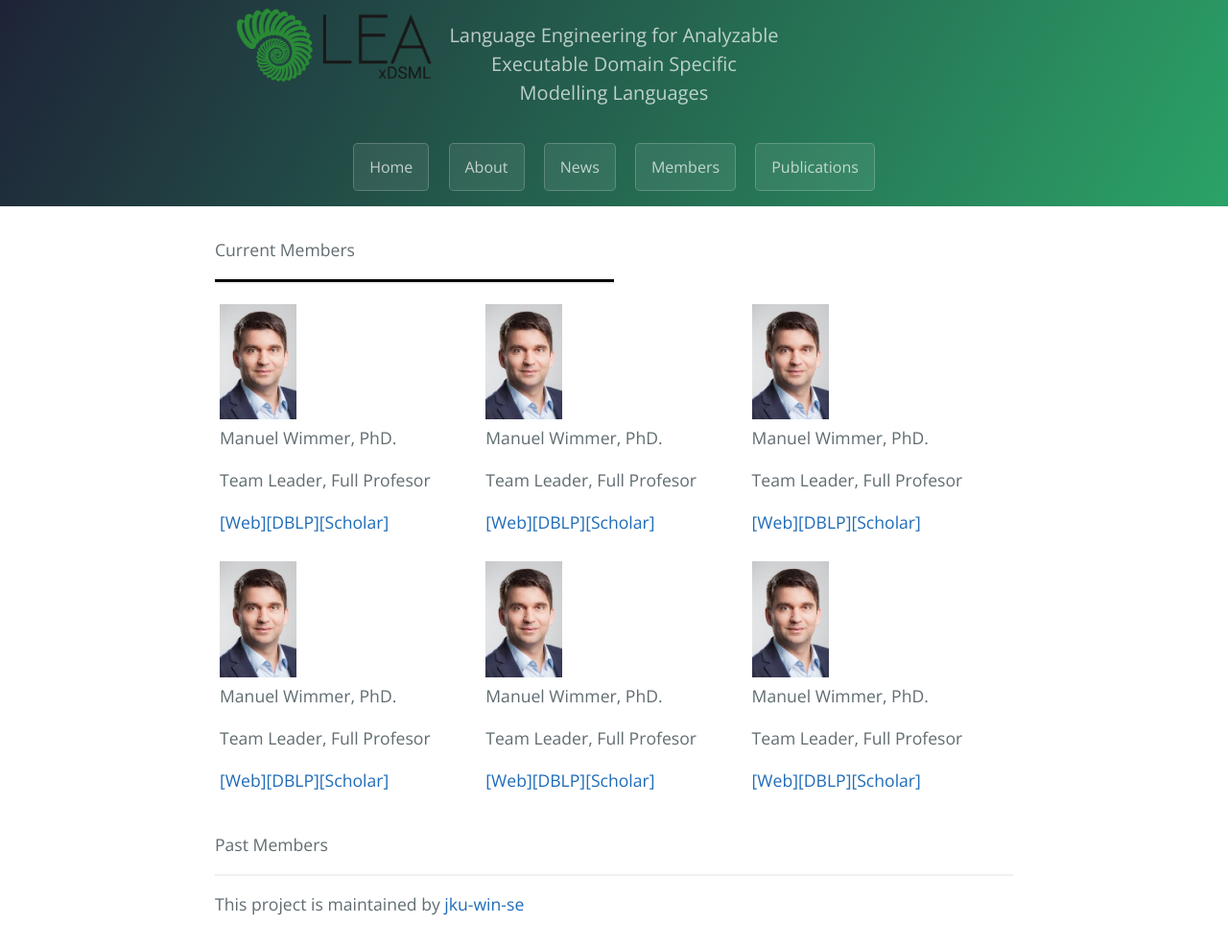
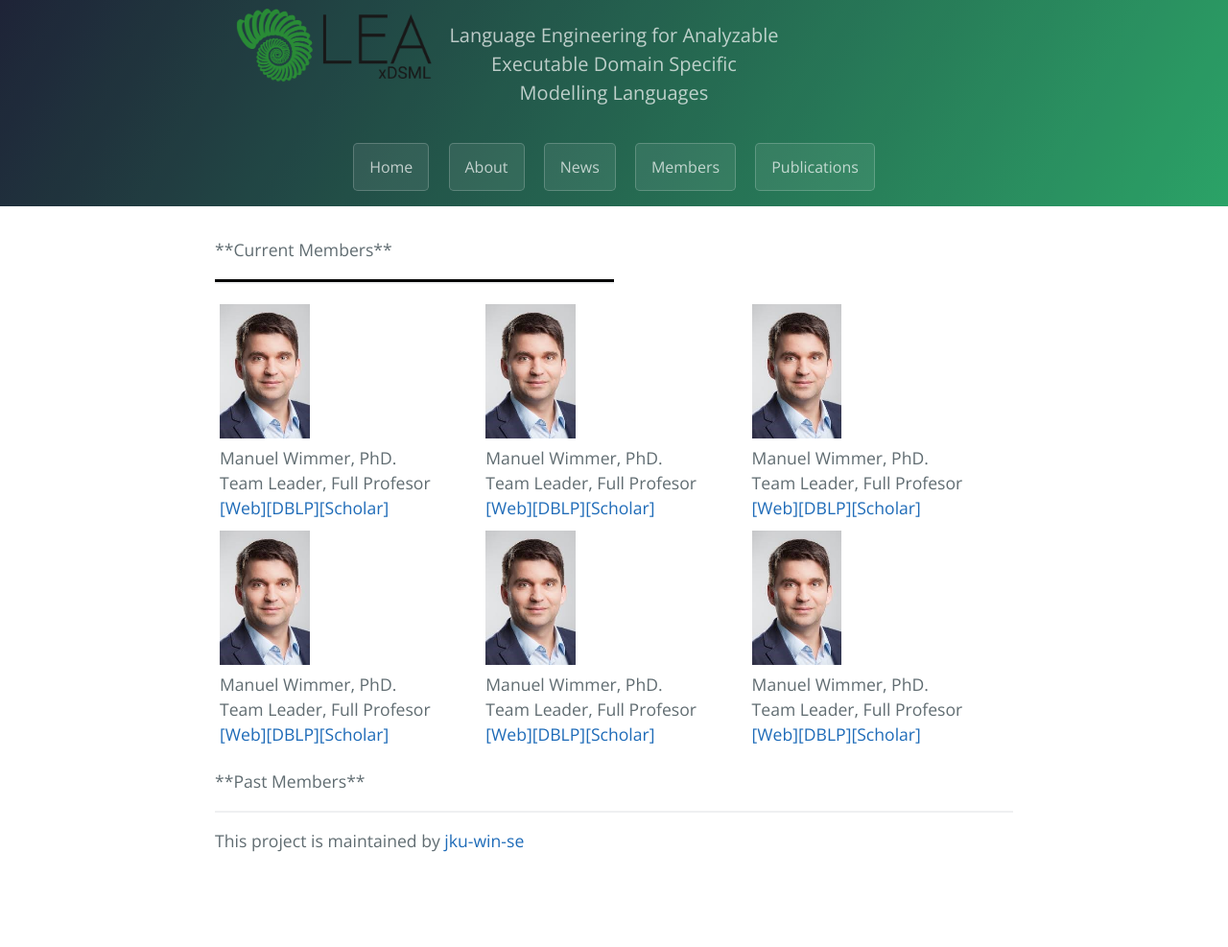
Before and after one commit to jku-win-se/Lea-xDSML, a Jekyll site: the page built from pages/members/index.md, in a window 1280 px wide. Shown: the whole page at 96% size. Built offline with Jekyll 4.4.1, drawn with Linux system fonts in a browser that asks for light colours; after the commit the page ends 922 px from its top, so only the background shows below that.

Commit message:
minor changes

```diff
--- a/assets/css/custom.css
+++ b/assets/css/custom.css
@@ -35,8 +35,11 @@ hr.solid {
  }
 
  #manuel-photo{
-    width: 30%;
+    width: 35%;
  }
+
+ /*.main-content p {
+  margin-bottom: 1em; }*/
 
  .nomargin{
    margin:0px;
--- a/assets/css/stylesheet.css
+++ b/assets/css/stylesheet.css
@@ -116,8 +116,6 @@ a {
   margin-bottom: 1rem;
   font-weight: normal;
   color: #159957; }
-.main-content p {
-  margin-bottom: 1em; }
 .main-content code {
   padding: 2px 4px;
   font-family: Consolas, "Liberation Mono", Menlo, Courier, monospace;
--- a/pages/members/index.md
+++ b/pages/members/index.md
@@ -2,7 +2,7 @@
 title: LEA-xDSML - Members
 layout: index
 ---
-<p>Current Members</p>
+<p>**Current Members**</p>
 <hr class="solid">
 
 <div class="row">
@@ -47,5 +47,5 @@ layout: index
     </div>
 </div>
 
-<p>Past Members</p>
+<p>**Past Members**</p>
 <hr class="dashed">
```
